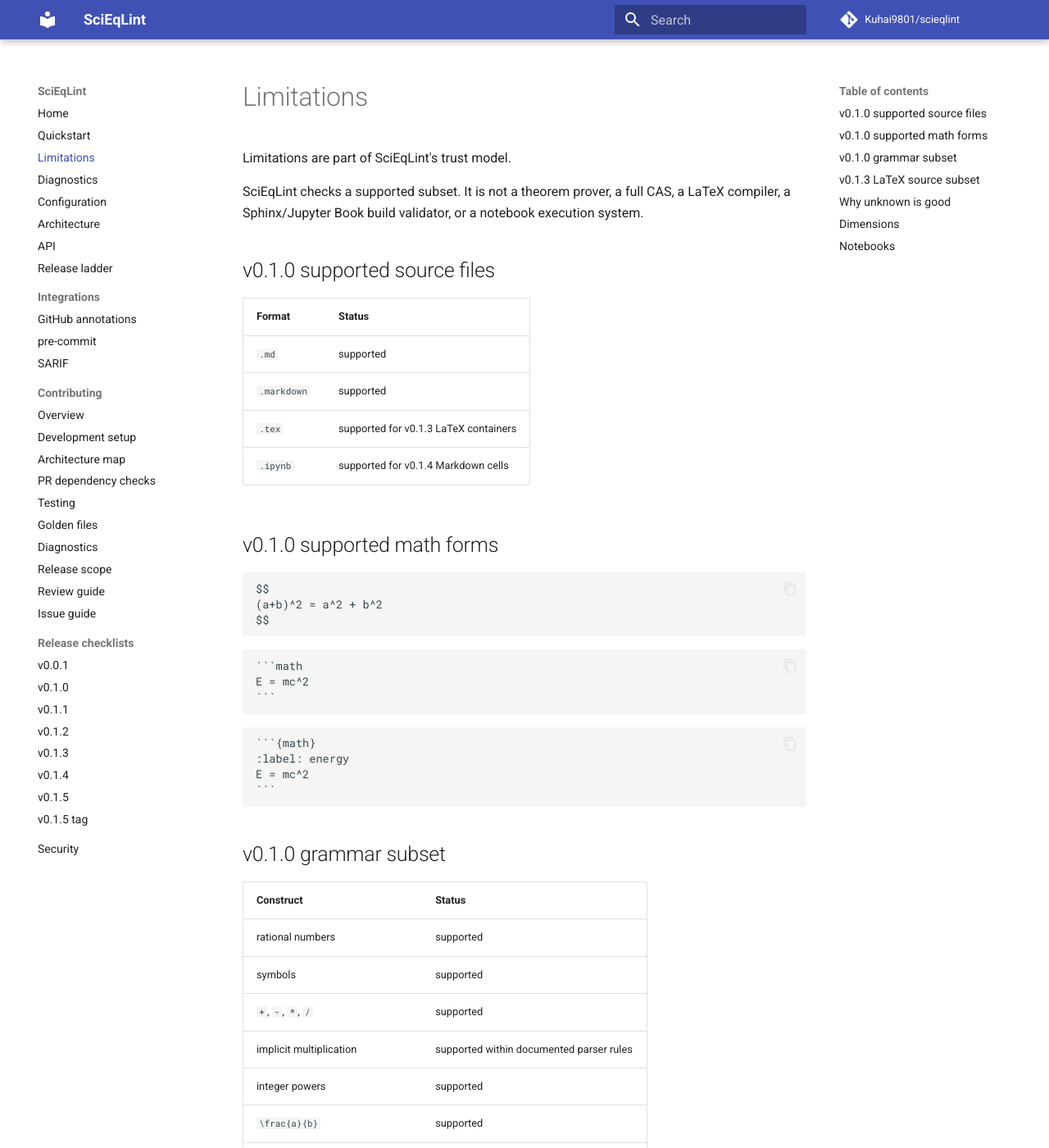
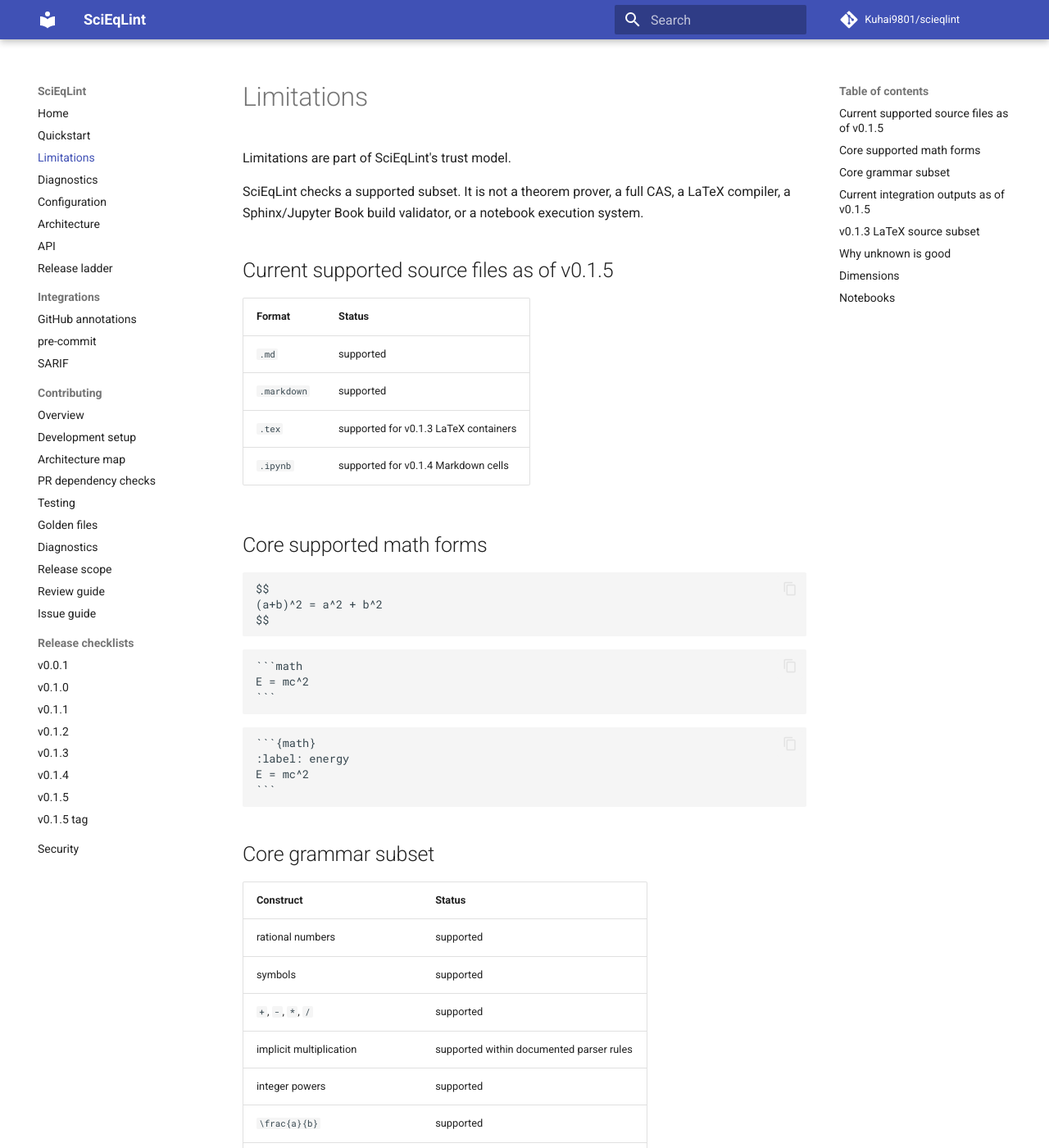
Before and after one commit to 1sgtpepper/scieqlint, an MkDocs documentation site: the page built from docs/limitations.md, in a window 1280 px wide and 1400 px high. Shown: the whole window at 82% size. Built offline with MkDocs 1.6.1 and Material for MkDocs 9.7.7, drawn with Linux system fonts in a browser that asks for light colours; comment, search, counter and statistics services are not loaded; some of the changed text lies outside the part shown.

Commit message:
Polish v0.1.5 limitations docs

`````diff
--- a/docs/limitations.md
+++ b/docs/limitations.md
@@ -4,7 +4,7 @@
 
 SciEqLint checks a supported subset. It is not a theorem prover, a full CAS, a LaTeX compiler, a Sphinx/Jupyter Book build validator, or a notebook execution system.
 
-## v0.1.0 supported source files
+## Current supported source files as of v0.1.5
 
 | Format | Status |
 |---|---|
@@ -13,7 +13,7 @@
 | `.tex` | supported for v0.1.3 LaTeX containers |
 | `.ipynb` | supported for v0.1.4 Markdown cells |
 
-## v0.1.0 supported math forms
+## Core supported math forms
 
 ```md
 $$
@@ -34,7 +34,7 @@
 ```
 ````
 
-## v0.1.0 grammar subset
+## Core grammar subset
 
 | Construct | Status |
 |---|---|
@@ -52,6 +52,13 @@
 | user TeX macros | unsupported |
 
 Unsupported syntax must produce an unknown/skipped diagnostic, not a crash and not a guessed answer.
+
+## Current integration outputs as of v0.1.5
+
+- text
+- json
+- github
+- sarif
 
 ## v0.1.3 LaTeX source subset
 
`````
